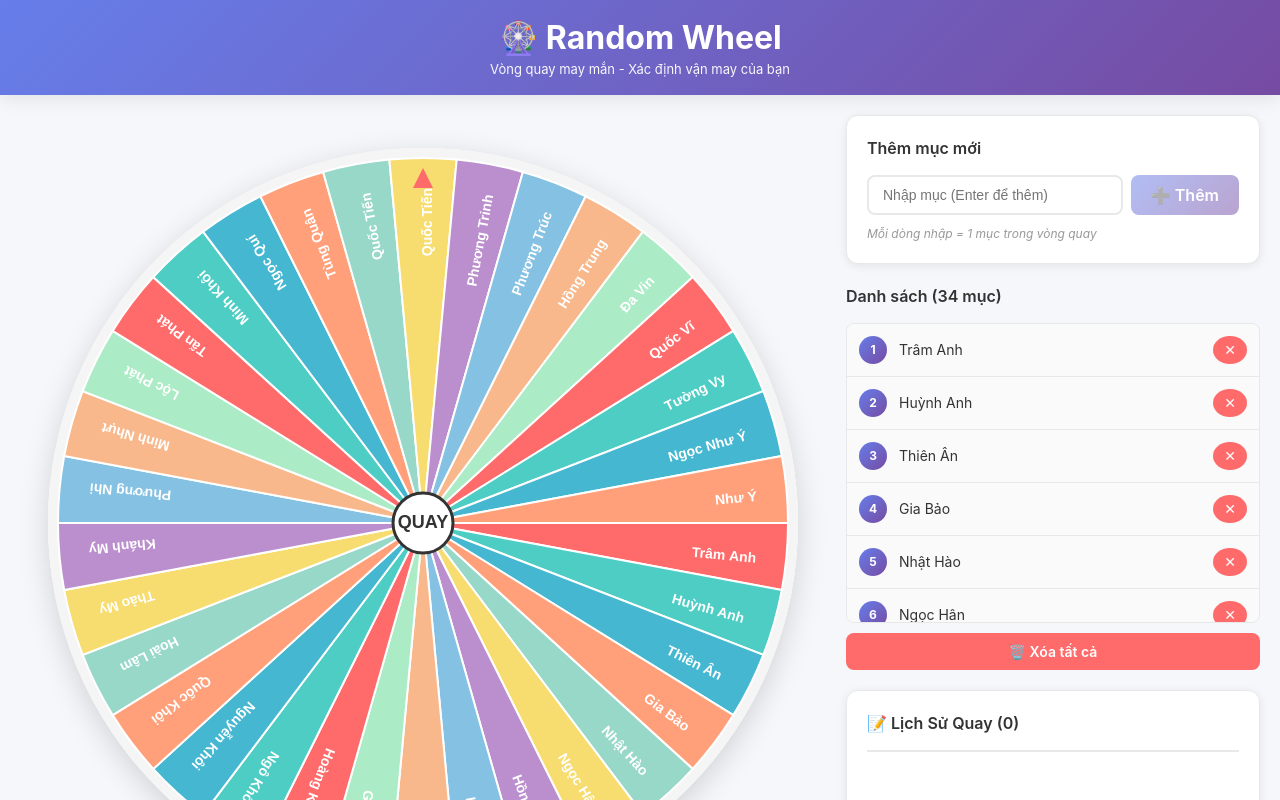
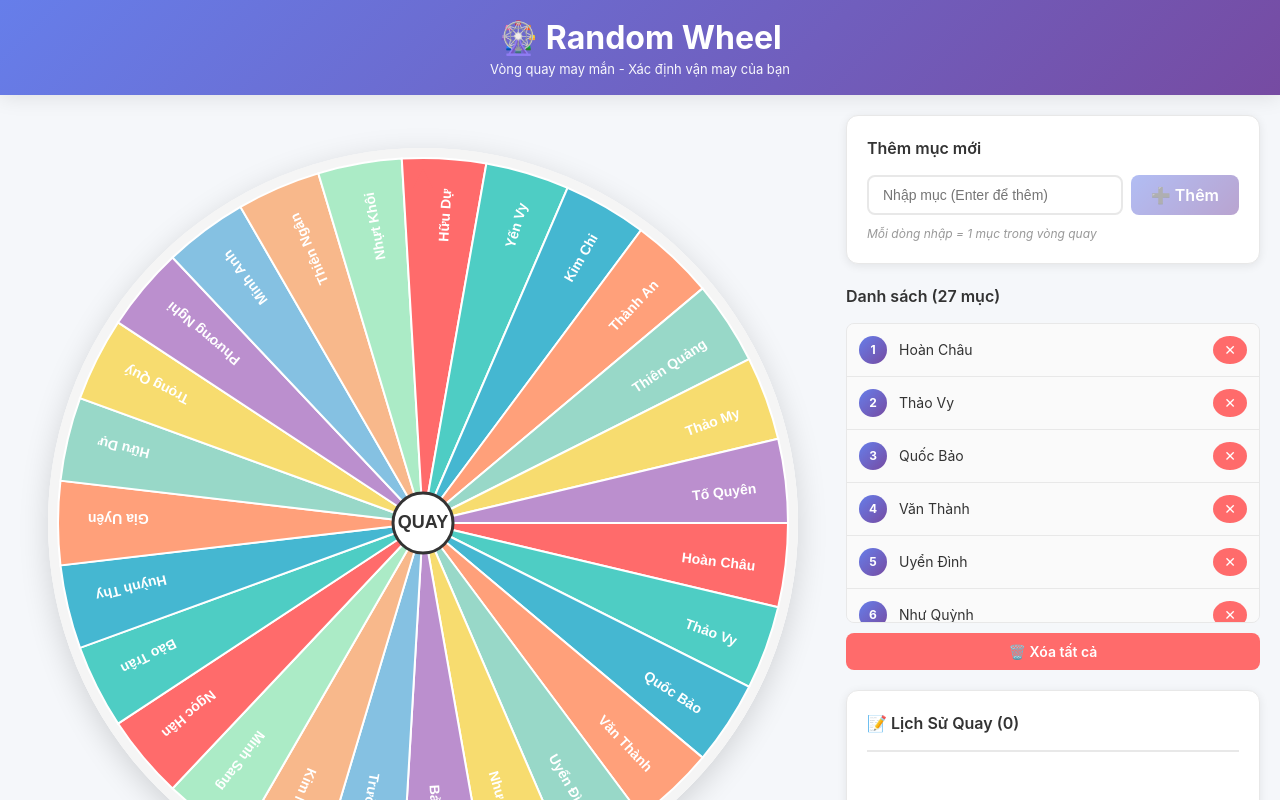
Before and after one commit to Huynh25/random-wheel, a React (Vite) app: page / in a window 1280 px wide. Shown: the top 800 px of the page. Built offline with nearby package versions, Linux system fonts and the light colour scheme.

Commit message:
Update file name

```diff
--- a/src/App.tsx
+++ b/src/App.tsx
@@ -11,24 +11,50 @@ interface HistoryItem {
 }
 
 const PRIORITY_NAMES = [
-  'Quốc Tiến',
-  'Hoàng Khang',
-  'Khánh My',
-  'Tường Vy',
+  'Hoàn Châu',
+  'Quốc Bảo',
+  'Như Quỳnh',
+  'Kim Ngân',
+  'Minh Sang',
   'Ngọc Hân',
-  'Hồng Hoa',
-  'Ngọc Như Ý',
-  'Hoài Lâm'
+  'Huỳnh Thy',
+  'Trọng Quý',
+  'Thiên Ngân',
+  'Yến Vy',
+  'Thiên Quảng',
+  'Thảo My',
+  'Tố Quyên'
 ]
 
 function App() {
   const [items, setItems] = useState<string[]>([
-    'Trâm Anh', 'Huỳnh Anh', 'Thiên Ân', 'Gia Bảo', 'Nhật Hào', 'Ngọc Hân',
-    'Hồng Hoa', 'Khả Hân', 'Bảo Hân', 'Gia Hùng', 'Hoàng Khang', 'Ngô Khôi',
-    'Nguyễn Khôi', 'Quốc Khôi', 'Hoài Lâm', 'Thảo My', 'Khánh My', 'Phương Nhi',
-    'Minh Nhựt', 'Lộc Phát', 'Tấn Phát', 'Minh Khôi', 'Ngọc Quí', 'Tùng Quân',
-    'Quốc Tiến', 'Quốc Tiến', 'Phương Trinh', 'Phương Trúc', 'Hồng Trung', 'Đa Vin',
-    'Quốc Vĩ', 'Tường Vy', 'Ngọc Như Ý', 'Như Ý'
+    'Hoàn Châu',
+    'Thảo Vy',
+    'Quốc Bảo',
+    'Văn Thành',
+    'Uyển Đình',
+    'Như Quỳnh',
+    'Bảo Khiêm',
+    'Trường Thọ',
+    'Kim Ngân',
+    'Minh Sang',
+    'Ngọc Hân',
+    'Bảo Trân',
+    'Huỳnh Thy',
+    'Gia Uyên',
+    'Hữu Dự',
+    'Trọng Quý',
+    'Phương Nghi',
+    'Minh Anh',
+    'Thiên Ngân',
+    'Nhựt Khôi',
+    'Hữu Dự',
+    'Yến Vy',
+    'Kim Chi',
+    'Thành An',
+    'Thiên Quảng',
+    'Thảo My',
+    'Tố Quyên'
   ])
   const [isSpinning, setIsSpinning] = useState(false)
   const [selectedIndex, setSelectedIndex] = useState<number | null>(null)
```
